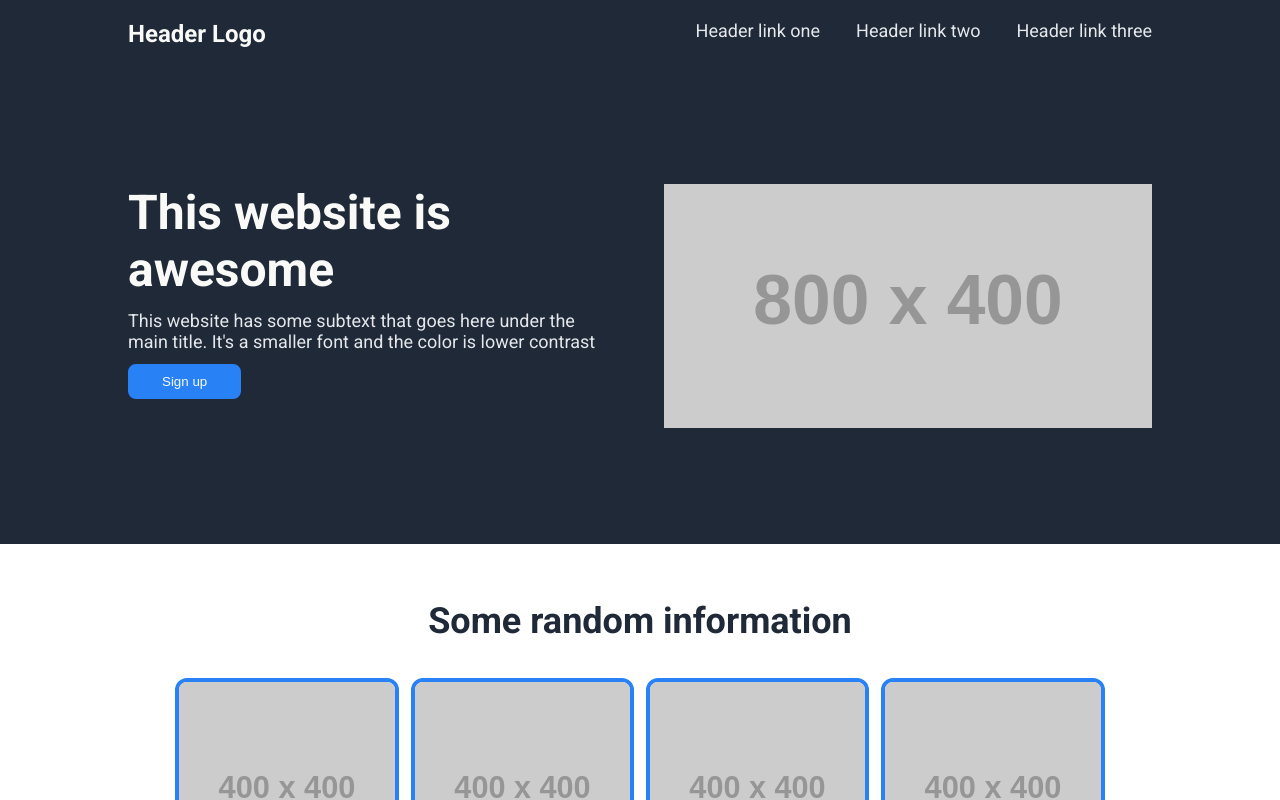
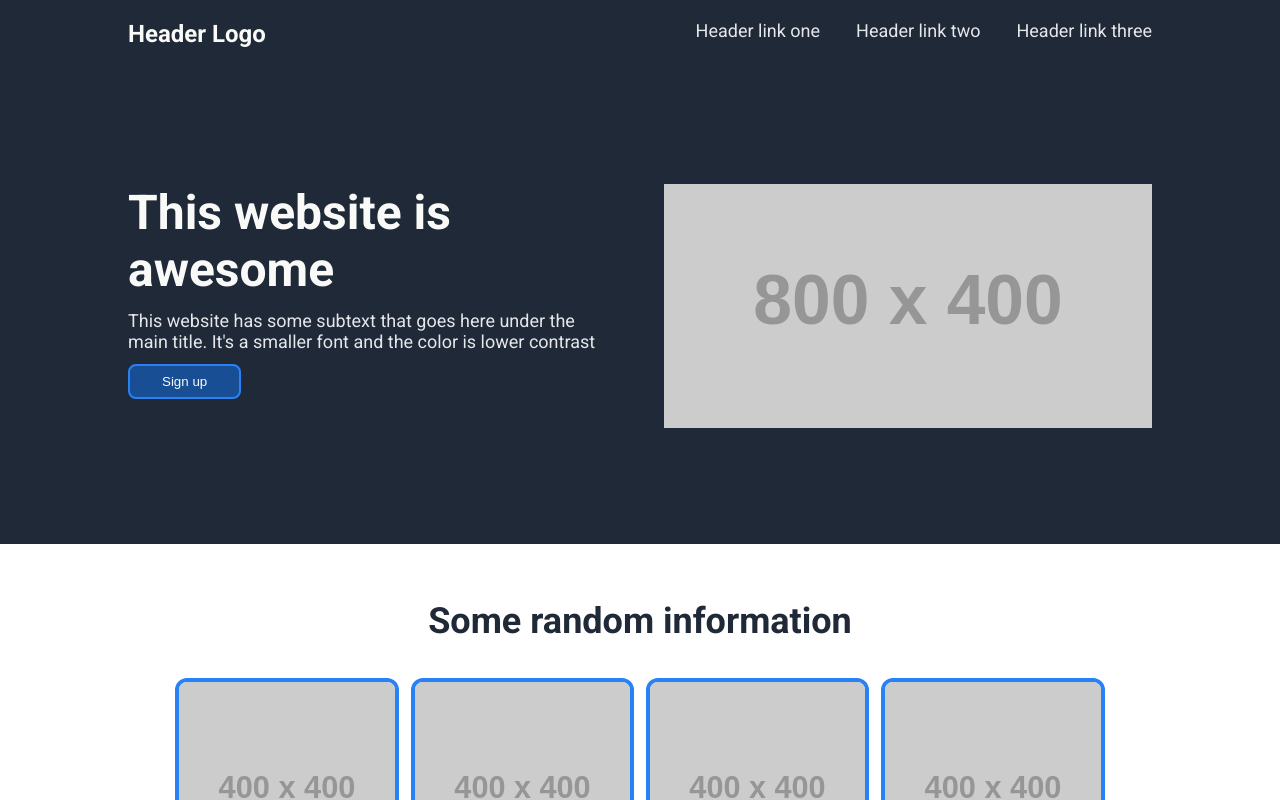
Before and after one commit to owengibson/odin-landing-page, a plain HTML site: page index.html in a window 1280 px wide. In both pictures the pointer is over the button 184 px from the left and 381 px from the top of the page. Shown: the top 800 px of the page. Drawn offline with Linux system fonts and the light colour scheme; placeholder pictures from the web are drawn by us.

Commit message:
Add hover styling to buttons

```diff
--- a/styles.css
+++ b/styles.css
@@ -72,6 +72,10 @@ button {
     border-radius: 8px;
     border: 2px solid #2882f6;
     padding: 8px 32px;
+    transition: color 0.3s ease;
+}
+button:hover {
+    background-color: #184e94;
 }
 .hero-img {
     width: 100%;
```
